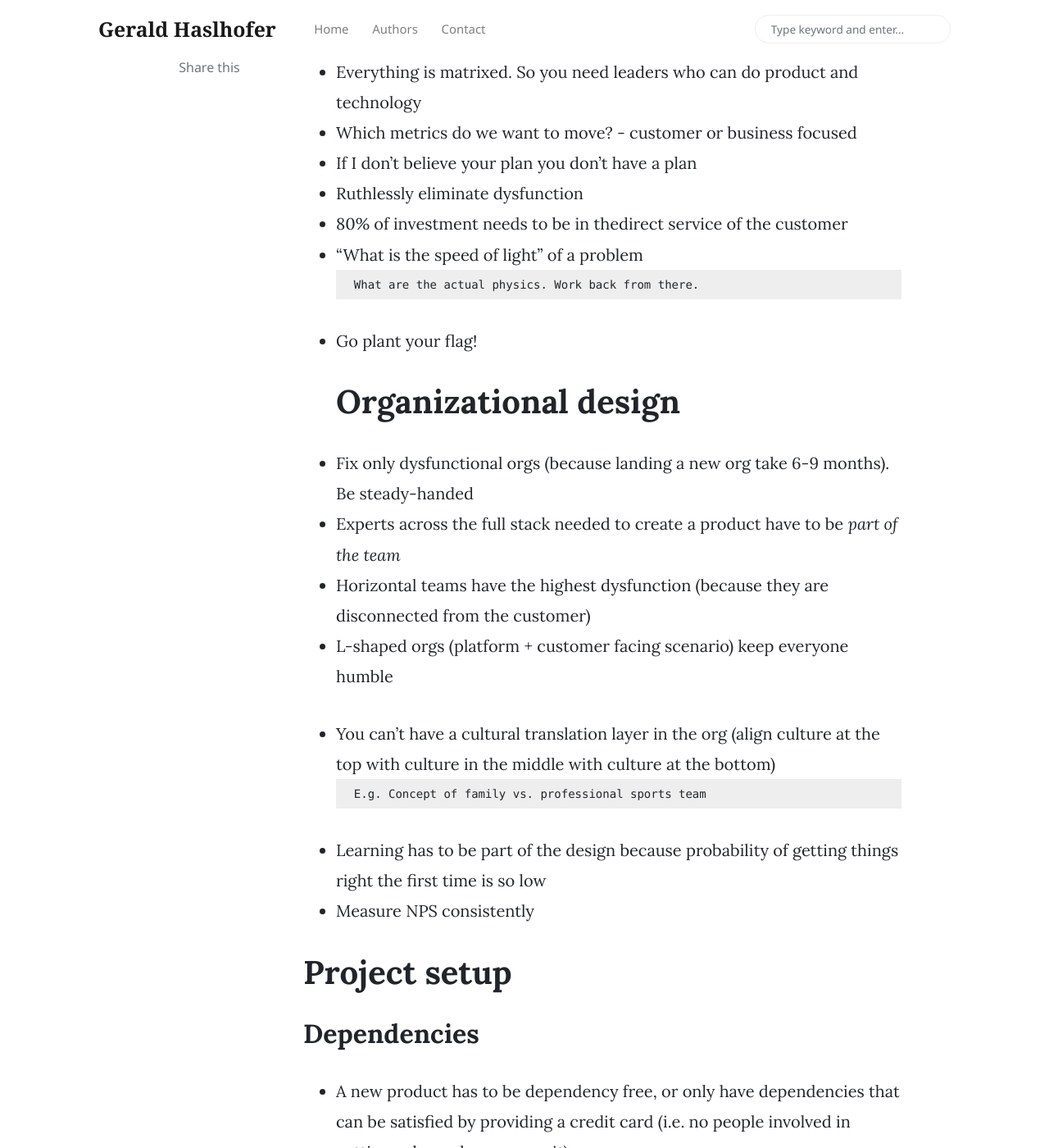
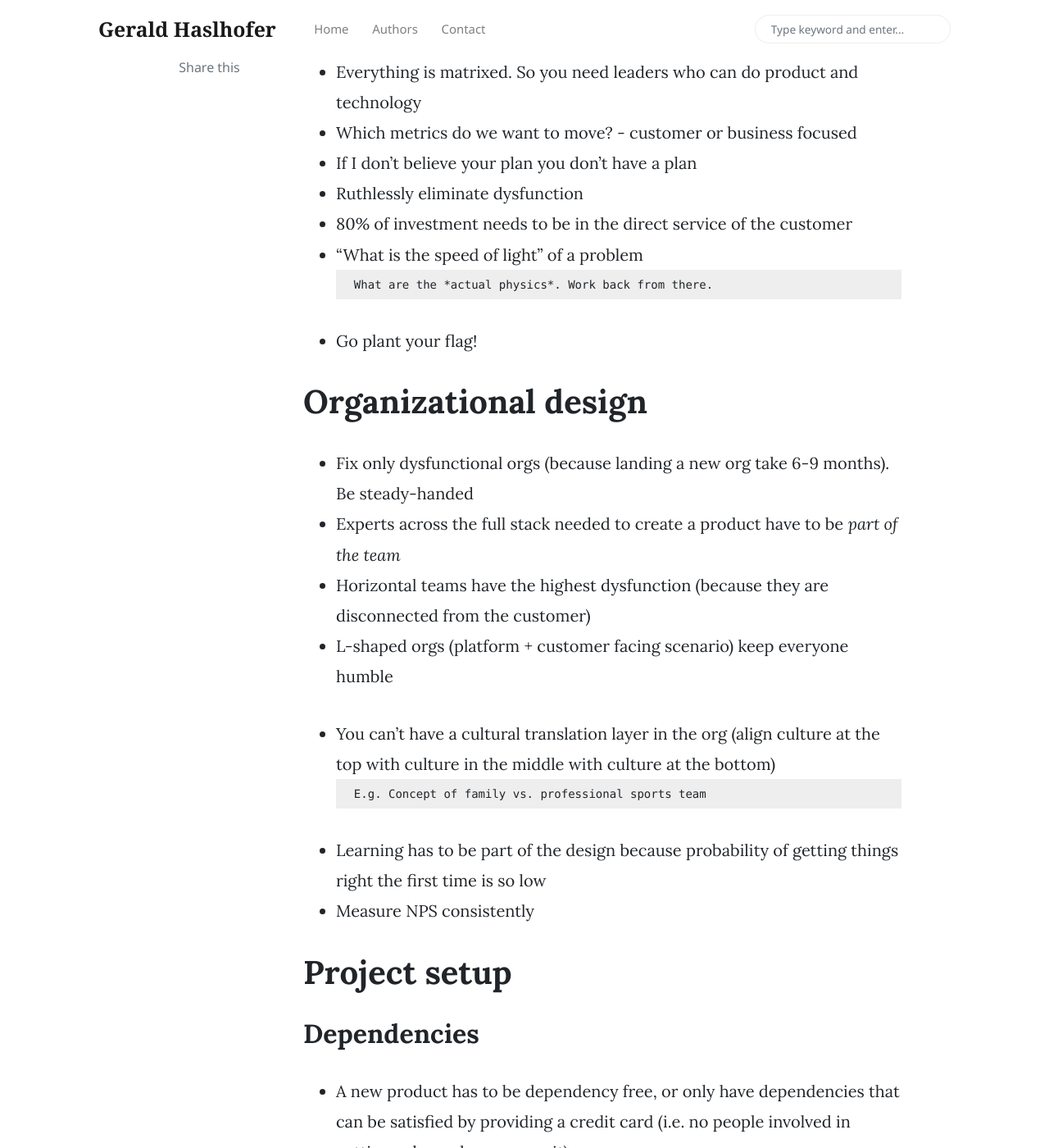
Before and after one commit to haslhofer/haslhofer.github.io, a Jekyll site: the page built from _posts/2000-01-01-engineering-principles-DRAFT.md, in a window 1280 px wide and 1400 px high, scrolled down 1127 px. Shown: the whole window at 82% size. Built offline with Jekyll 4.4.1, drawn with Linux system fonts in a browser that asks for light colours; nearby versions of some CDN libraries; comment, search, counter and statistics services are not loaded; some of the changed text lies outside the part shown.

Commit message:
Update 2000-01-01-engineering-principles-DRAFT.md

````diff
--- a/_posts/2000-01-01-engineering-principles-DRAFT.md
+++ b/_posts/2000-01-01-engineering-principles-DRAFT.md
@@ -22,12 +22,13 @@ Engineering Principles - hard-won lessons
 - Which metrics do we want to move? - customer or business focused
 - If I don't believe your plan you don't have a plan
 - Ruthlessly eliminate dysfunction
-- 80% of investment needs to be in thedirect service of the customer
+- 80% of investment needs to be in the direct service of the customer
 - "What is the speed of light" of a problem
     ```
-    What are the actual physics. Work back from there.
+    What are the *actual physics*. Work back from there.
     ```
 - Go plant your flag!
+
 # Organizational design
 - Fix only dysfunctional orgs (because landing a new org take 6-9 months). Be steady-handed
 - Experts across the full stack needed to create a product have to be *part of the team*
````
Also changed, not shown: other parts of _posts/2000-01-01-engineering-principles-DRAFT.md (+1 -0 lines).
